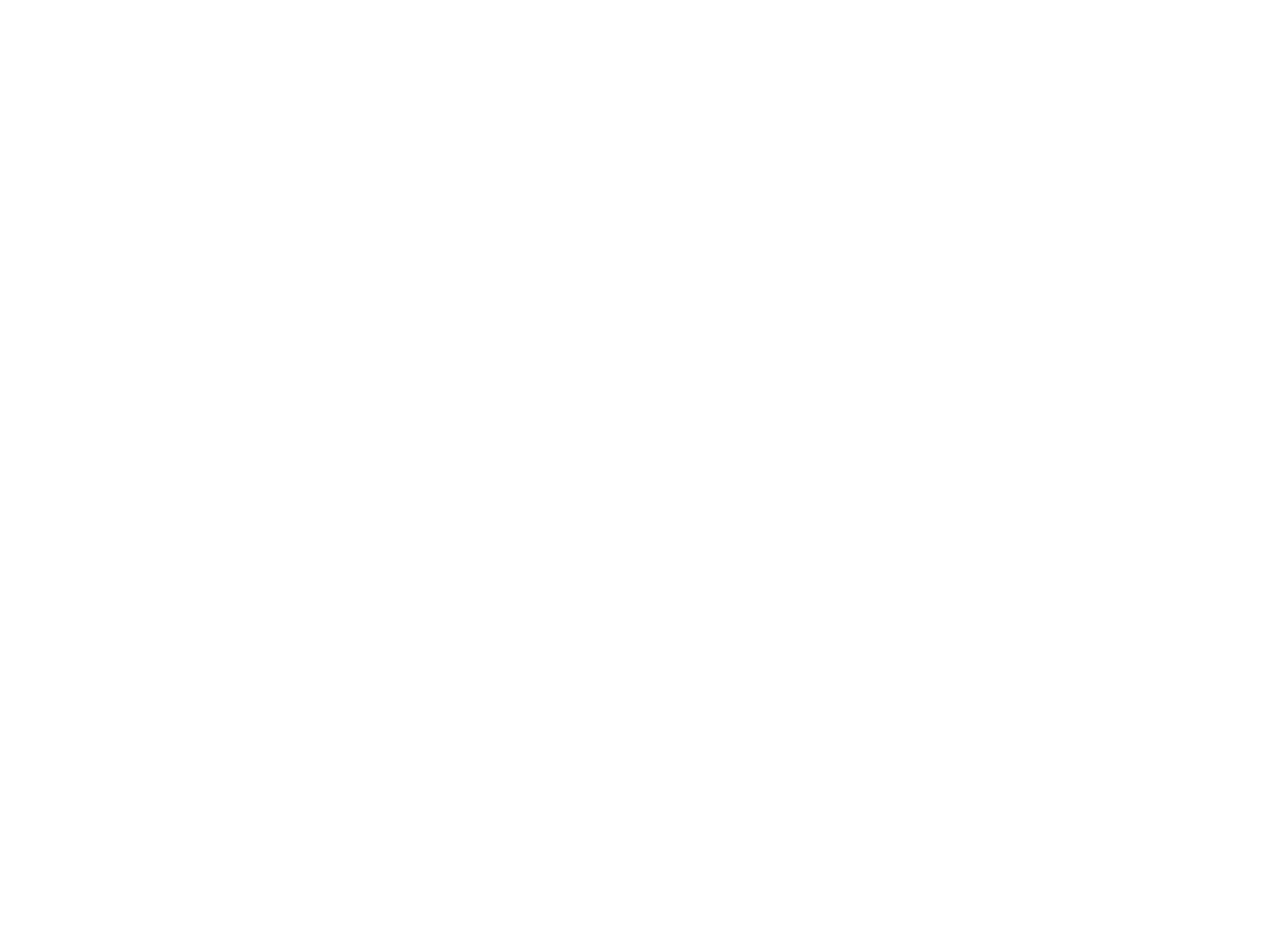
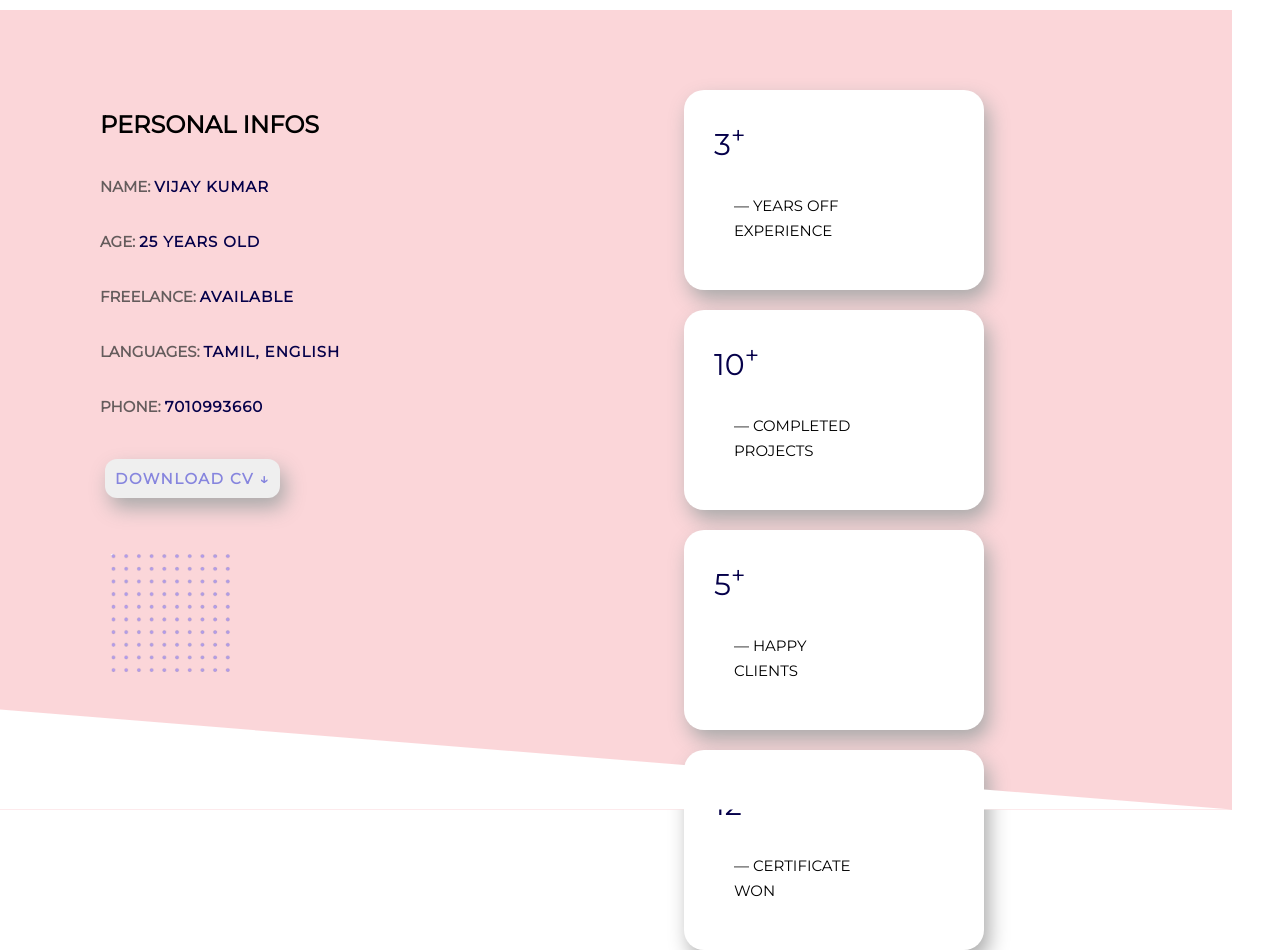
Before and after one commit to Vijayk23/Portfolio, a React (Vite) app: page / in a window 1280 px wide. Shown: the part 1940-2890 px from the top of the page. Before the commit the page ends 1931 px from the top, so only its background shows below. Built offline with nearby package versions, Linux system fonts and the light colour scheme.

Commit message:
personal added

```diff
--- a/src/App.css
+++ b/src/App.css
@@ -34,14 +34,14 @@
 }
 
 
-.home-container section{
+ section{
     position: relative;
     width: 85%;
     height: 90vh;
     background: #F0F1FC;
 
 }
-.home-container section:before{
+ section:before{
 
     content: '';
     position: absolute;
@@ -98,14 +98,14 @@
         width: 120px;
         height: 120px;
     }
-    section{
+     section{
         position: relative;
         width: 100%;
         height: 80vh;
         background: #F0F1FC;
 
     }
-    section:before{
+     section:before{
 
         content: '';
         position: absolute;
@@ -226,6 +226,11 @@ hr{
         height: 60px;
         object-fit: contain;
     }
+    .personal section{
+        width: 95%;
+        background: #fbd6d9;
+    }
+
 
 }
 
@@ -305,6 +310,112 @@ gap: 60px;
     line-height: 30px;
     background-color: #8685DE;
     border-radius: 0 0px 20px 20px;
+}
+
+.personal section{
+    width: 90%;
+    background: #fbd6d9;
+    padding: 80px 0 0 80px;
+
+}
+
+.personal h2{
+    padding: 20px;
+}
+.per-flex span p{
+    padding: 15px 20px;
+    color: #373737c4;
+    line-height: 25px;
+    font-weight: 700 ;
+    font-size: 15px;
+
+}
+.personal p span{
+    color: #05004A;
+    letter-spacing: 1px;
+}
+
+.download-btn{
+    border-radius: 12px;
+    padding: 10px;
+    font-size: 15px;
+    font-weight: 800 ;
+    color:#8685DE ;
+    letter-spacing: 1.5px;
+    border: none;
+    box-shadow: 5px 10px 20px #aaaaaa;
+    margin: 25px;
+}
+.card{
+    display: flex;
+    gap: 20px;
+    flex-wrap: wrap;
+    max-width: 730px;
+}
+.card-container{
+    width: 300px;
+    height: 200px;
+    box-shadow: 5px 10px 20px #aaaaaa;
+    border-radius: 20px;
+    background-color: #ffffff;
+}
+.per-flex{
+    display: flex;
+    gap: 300px;
+
+}
+#cardline1{
+    color: #05004A;
+    font-size: 30px;
+    padding: 30px;
+}
+#cardline2{
+    font-size: 15px;
+    padding-left: 50px;
+    line-height: 25px;
+
+}
+@media screen and (max-width: 850px) {
+    .download-btn{
+        margin: 20px;
+    }
+    .per-flex{
+        gap: 100px;
+
+    }
+    .personal section{
+        height: 80vh;
+    }
+    .per-flex{
+        display: flex;
+      flex-wrap: wrap;
+
+    }
 
 
 }
+@media screen and (max-width: 400px) {
+
+    .per-flex{
+        gap: 200px;
+    }
+    section{
+        position: relative;
+        width: 85%;
+        height: 90vh;
+        background: #F0F1FC;
+
+    }
+    .personal section{
+        position: absolute;
+
+        height: 80vh;
+    }
+    .per-flex{
+        display: flex;
+      flex-wrap: wrap;
+
+    }
+
+
+}
--- a/src/Expedu.jsx
+++ b/src/Expedu.jsx
@@ -1,3 +1,5 @@
+import { Personal } from "./Personal";
+
 export function Expedu() {
   const experience = [
     {
@@ -32,6 +34,7 @@ export function Expedu() {
     },
   ];
   return (
+    <>
       <div className="exp-edu">
         <div>
           <h3 className="expedu">EXPERIENCE & EDUCATION</h3>
@@ -48,6 +51,9 @@ export function Expedu() {
           ))}
         </div>
       </div>
+      <br></br>
+      <Personal />
+    </>
   );
 }
 
--- /dev/null
+++ b/src/Personal.jsx
@@ -0,0 +1,46 @@
+import { Workexperience } from "./Workexperience";
+
+export function Personal() {
+  return (
+    <>
+      <div className="personal">
+        <section>
+          <div className="per-flex">
+            <span>
+              <h2>PERSONAL INFOS</h2>
+              <p>
+                NAME: <span>VIJAY KUMAR </span>
+              </p>
+              <p>
+                AGE: <span>25 YEARS OLD </span>
+              </p>
+              <p>
+                FREELANCE: <span>AVAILABLE </span>
+              </p>
+              <p>
+                LANGUAGES: <span>TAMIL, ENGLISH</span>
+              </p>
+              <p>
+                PHONE: <span>7010993660</span>
+              </p>
+
+              <a download href="./images/VIJAY.pdf">
+                <button className="download-btn">DOWNLOAD CV ↓</button>
+              </a>
+
+              <img
+                src="./images/dotted.png"
+                alt="dotted image"
+                className="home-dotted"
+              />
+            </span>
+
+            <div>
+              <Workexperience />{" "}
+            </div>
+          </div>
+        </section>
+      </div>
+    </>
+  );
+}
--- /dev/null
+++ b/src/Workexperience.jsx
@@ -0,0 +1,51 @@
+export function Workexperience() {
+  const works = [
+    {
+      num: 3,
+      plus: "+",
+      title1: "— YEARS OFF",
+      title2: "EXPERIENCE",
+    },
+    {
+      num: 10,
+      plus: "+",
+      title1: "— COMPLETED",
+      title2: "PROJECTS",
+    },
+    {
+      num: 5,
+      plus: "+",
+      title1: "— HAPPY",
+      title2: "CLIENTS",
+    },
+    {
+      num: 12,
+      plus: "+",
+      title1: "— CERTIFICATE",
+      title2: "WON",
+    },
+  ];
+
+  return (
+    <div className="card">
+      {works.map((card) => (
+        <Work work={card} />
+      ))}
+    </div>
+  );
+}
+
+function Work({ work }) {
+  return (
+    <div className="card-container">
+      <p id="cardline1">
+        {work.num}
+        <sup>{work.plus}</sup>
+      </p>
+      <div id="cardline2">
+        <p> {work.title1}</p>
+        <p> {work.title2}</p>
+      </div>
+    </div>
+  );
+}
```
Also changed, not shown: 1 other file (tests, documents, lock files or other folders). Lines whose indentation alone changed are shown as unchanged.
